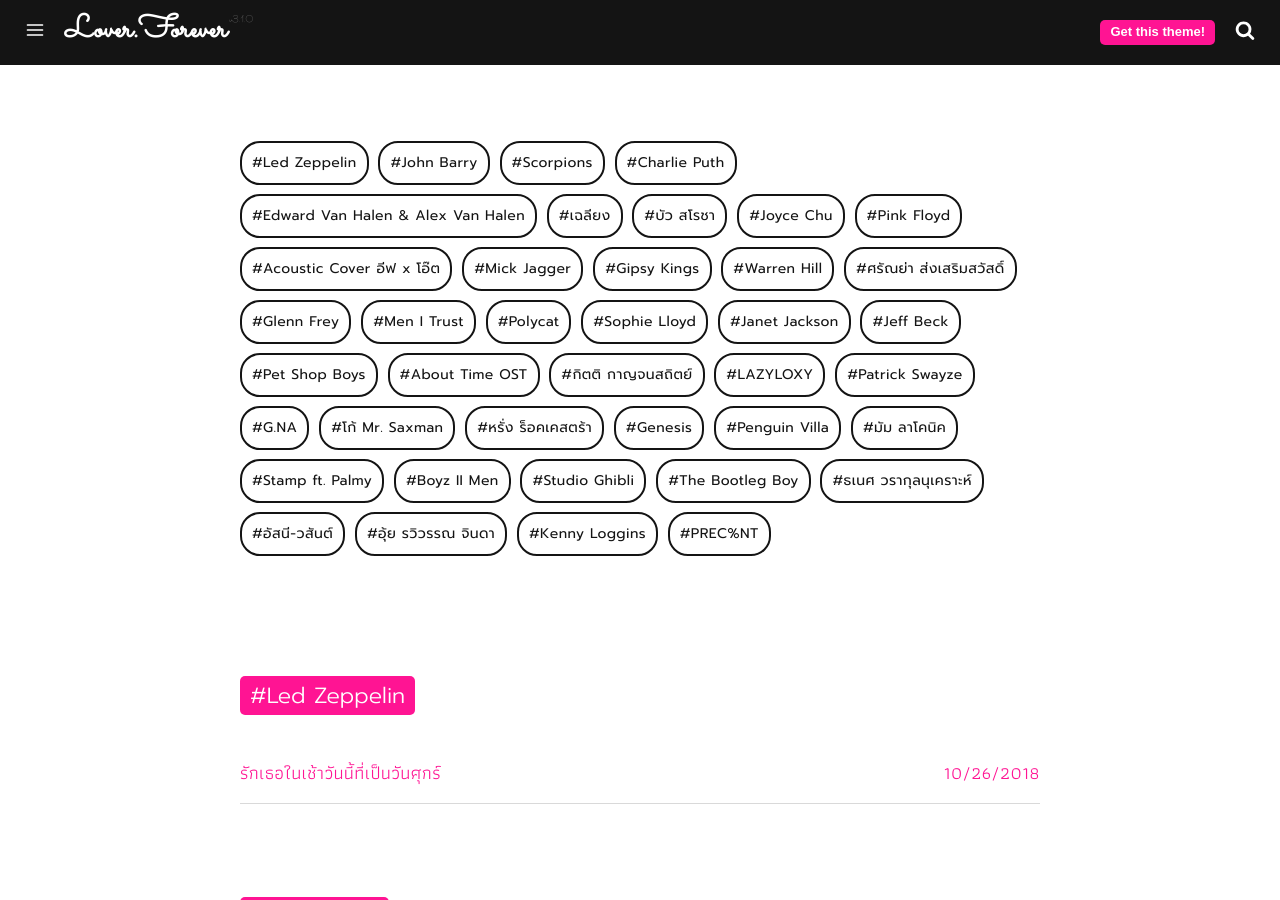
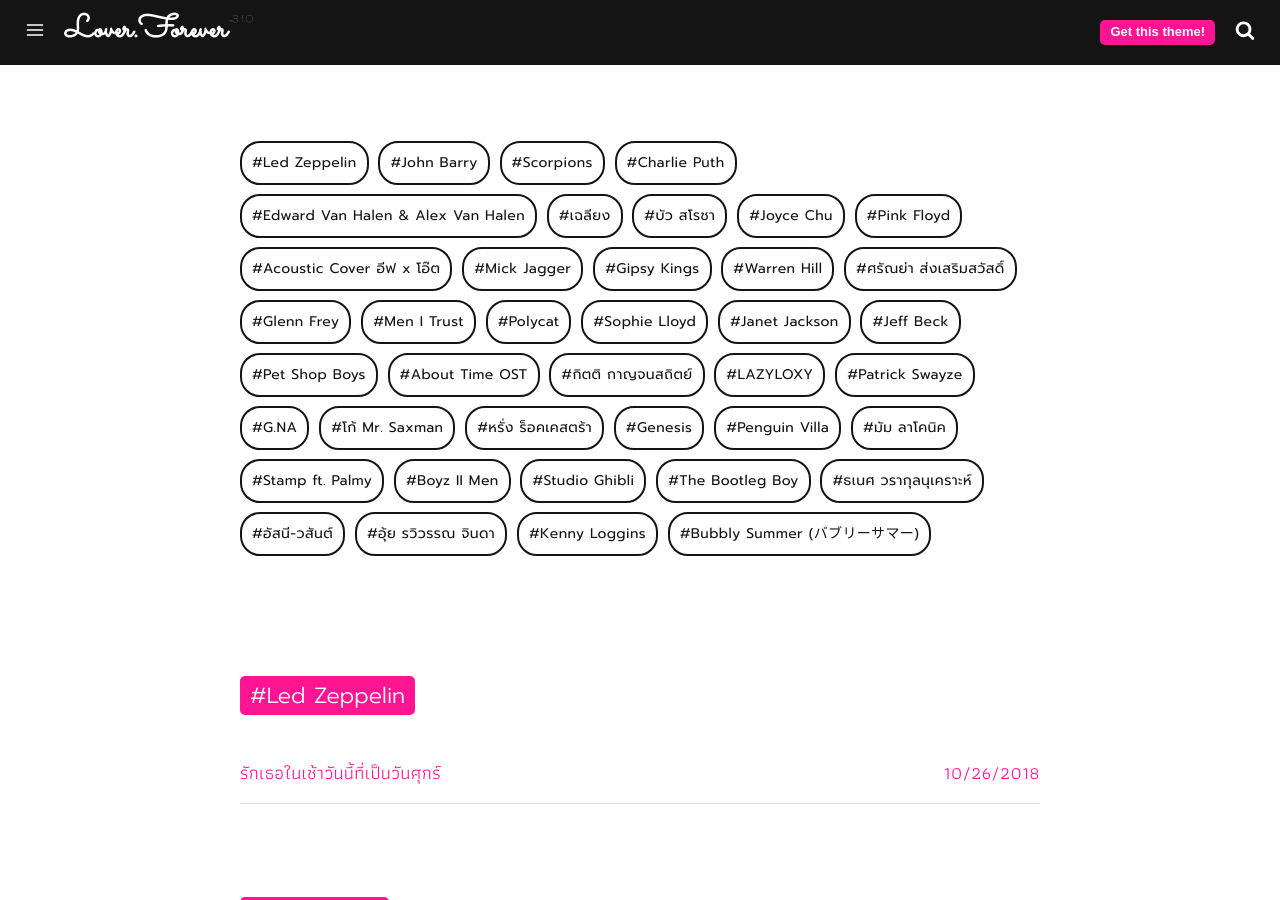
Before and after one commit to sdeehub/lover.forever, a Jekyll site: the page built from tags.html, in a window 1280 px wide and 900 px high. Built offline with Jekyll 4.4.1, drawn with Linux system fonts in a browser that asks for light colours; a script that is not in the unit is left out; some of the changed text lies outside the part shown.

Commit message:
youtube / min front matter

```diff
--- a/_posts/2020-09-28-bed-time-alone.md
+++ b/_posts/2020-09-28-bed-time-alone.md
@@ -4,15 +4,13 @@
 title: "ง่วง?"
 subtitle: "วันไหนที่อยากนอน จะไม่ค่อยนอน วันไหนที่ต้องนอนเร็ว ก็จะไม่ค่อยได้นอน"
 hero_image: https://source.unsplash.com/ls6gX4_Mjv0
-image: https://img.youtube.com/vi/FCNZgNNR3Ao/maxresdefault.jpg
-optimized_image: https://img.youtube.com/vi/FCNZgNNR3Ao/maxresdefault.jpg
-youtube: cns8Uy7OGjs
+youtube: sS99NE4tmPQ
 category: r & b
 tags:
-  - PREC%NT
+  -  Bubbly Summer (バブリーサマー)
 author: thiagorossener
 ---
-`ขอบคุณ:` *[Linh Nguyen](https://unsplash.com/@linhnguyen) - Unsplash / OoOo (오넷) - Closer (feat. hihat83) [prod. 정건호]*
+`ขอบคุณ:` *[Linh Nguyen](https://unsplash.com/@linhnguyen) - Unsplash / ラブリーサマーちゃん「202 feat. 泉まくら」Music Video*
 
 วันไหนง่วงก็ไม่ค่อยได้นอน\
 วันไหนไม่ง่วงก็ยิ่งจะไม่นอน
@@ -32,3 +30,5 @@
 ไม่ใช่ไม่นอนแล้วจะไม่ง่วง\
 ไม่ใช่ไม่นอนแล้วจะไม่คิดถึง
 > ดึกแล้ว จะนอนตอนไหน ก็ไม่รู้ <svg class="love"><use xlink:href="#icon-heart"></use></svg> ดึกแล้ว รู้แค่ว่า คิดถึงจัง
+
+<iframe width="1280" height="720" src="https://www.youtube.com/embed/" frameborder="0" allow="accelerometer; autoplay; clipboard-write; encrypted-media; gyroscope; picture-in-picture" allowfullscreen></iframe>
```
